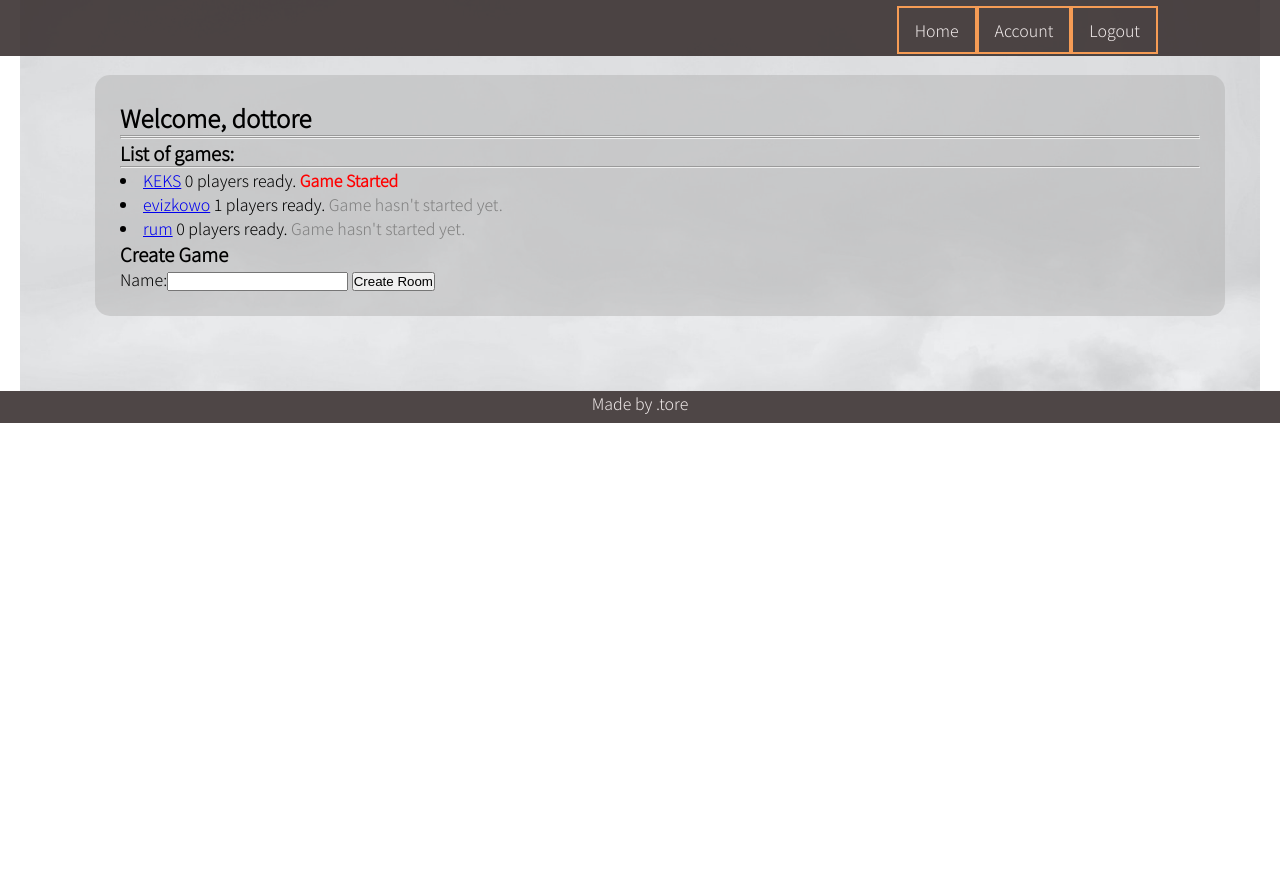
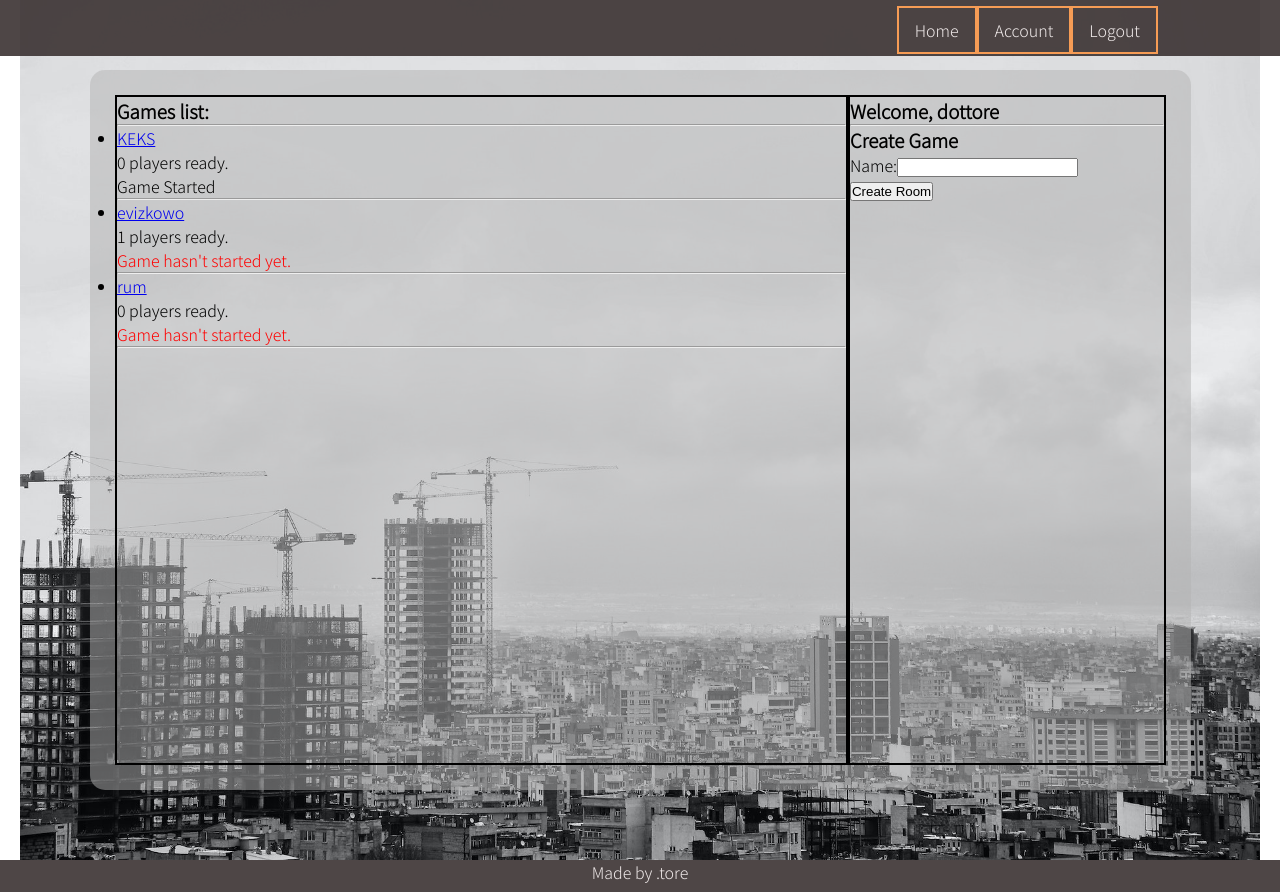
Before and after one commit to devvile/Minipoly, a Django app: page /player/home/s in a window 1280 px wide. Before the commit the page ends 423 px from the top, so only its background shows below. Run offline with Django 3.2, Linux system fonts and the light colour scheme; a user stored in the database is signed in; data comes from the database, SQL or seed files in the repository.

Commit message:
[REFACTOR] Switched to pure CSS, Home-page lobby/user_menu division

```diff
--- /dev/null
+++ b/Nova_gra/static/css/home.css
@@ -0,0 +1,31 @@
+.content-container {
+  display: flex;
+  margin: 20px;
+  height: 90vh;
+  width: 86vw;
+}
+
+.lobby {
+  width: 70%;
+  border: 2px solid black;
+}
+.user_menu {
+  border: 2px solid black;
+}
+
+h4 {
+  color: red;
+}
+
+.--blue {
+  color: blue;
+}
+.--green {
+  color: green;
+}
+.--gray {
+  color: gray;
+}
+.--red {
+  color: red;
+}
--- a/Nova_gra/templates/player/home.html
+++ b/Nova_gra/templates/player/home.html
@@ -1,49 +1,34 @@
-{% extends 'base.html' %}
-{% block title %}
+{% extends 'base.html' %} {% load static %} {% block title %} Welcome to Nova!
+{% endblock %} {% block css %}
+<link rel="stylesheet" href="{% static 'css/home.css' %}" />
+{% endblock %} {% block content %}
 
-Home Page
-{% endblock %}
-
-{% block content %}
-<h1>Welcome, {{player}}</h1>
-<hr>
-{{message}}
-<hr>
-
-<div class="row">
-  <div class="col-sm-8">
-      <div class = 'jumbotron'>
-          <h3>List of games: </h3>
-          <hr>
+<section class="lobby">
+  <h3>Games list:</h3>
+  <hr />
+  <ul>
     {% for g in games %}
-
-        <li><a href="{% url 'detail' g.id %}">{{g.name}}</a>
-        {% if g.how_many_players_ready == 4 %}
-            <span style ="color:red"><strong>Full</strong></span>
+    <li>
+      <a href="{% url 'detail' g.id %}">{{g.name}}</a>
+      {% if g.how_many_players_ready == 4 %} Full {% else %}
+      <p>{{g.how_many_players_ready}} players ready. {% endif %}</p>
+      {% if g.is_played%}
+      <p class="--grey">Game Started</p>
       {% else %}
-            {{g.how_many_players_ready}} players ready.
-            {% endif %}
-              {% if g.is_played %}
-            <span style ="color:red"><strong>Game Started</strong></span>
-            {% else %}
-            <span style="color:gray">Game hasn't started yet.</span>
+      <p class="--red">Game hasn't started yet.</p>
       {% endif %}
     </li>
-
+    <hr />
     {% endfor %}
   </ul>
-      </div></div>
-  <div class="col-sm-4"></div>
-
-  <div class="col-sm-4">
-      <div class = 'jumbotron' name="menu" id ="menu">
+</section>
+<section class="user_menu">
+  <h1>Welcome, {{player}}</h1>
+  <hr />
   <h3>Create Game</h3>
-<form method ="POST" action = '{% url "new_room"%}'>
-    {% csrf_token %}
-{{form}}
-    <button type = 'submit' name="create" value = 'ok'>Create Room</button>
+  <form method="POST" action='{% url "new_room"%}'>
+    {% csrf_token %} {{form}}
+    <button type="submit" name="create" value="ok">Create Room</button>
   </form>
-
-      </div></div>
-</div>
+</section>
 {% endblock %}
```
Lines whose indentation alone changed are shown as unchanged.
